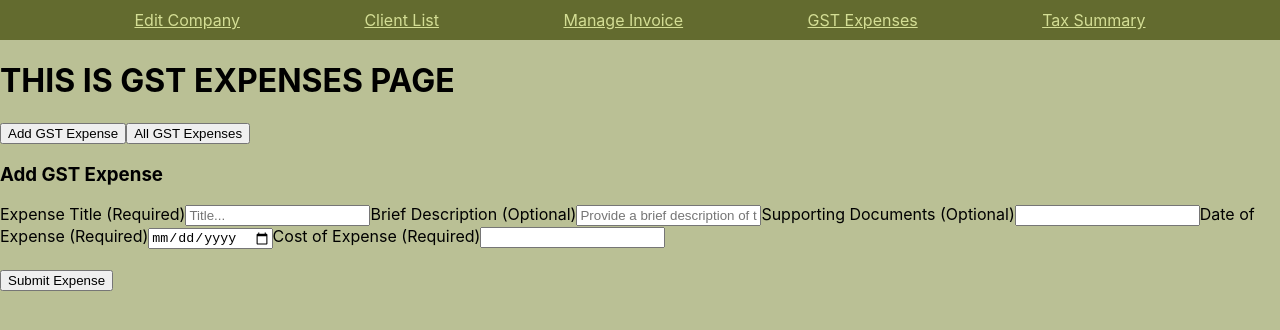
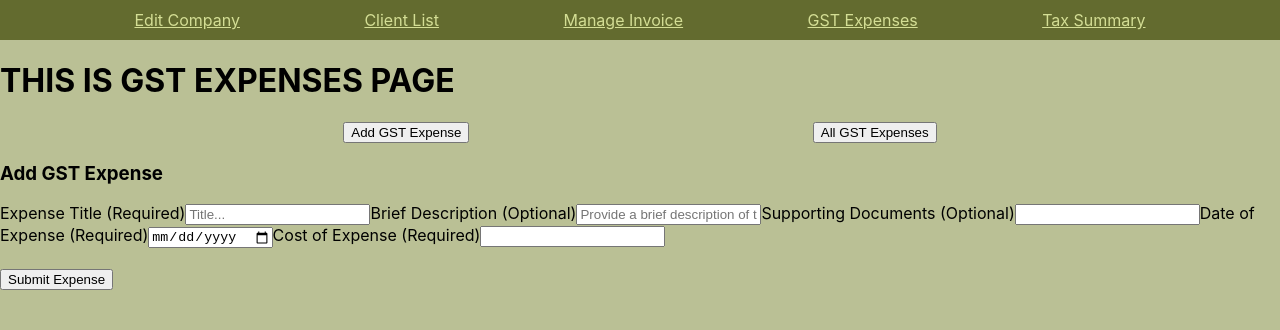
Before and after one commit to rafaelmarcoo/invoice-system-frontend, a React (Create React App) app: page /gstexpenses in a window 1280 px wide. Shown: the top 330 px of the page. Built offline with nearby package versions, Linux system fonts and the light colour scheme.

Commit message:
Edited className and applied styling on secondary navbars

```diff
--- a/src/App.css
+++ b/src/App.css
@@ -39,8 +39,8 @@ code {
 }
 /****************************************************************************/
 
-/* ManageInvoicePages NavBar Styling */
-.manage-invoices-navbar {
+/* Secondary NavBar Styling */
+.secondary-navbar {
   display: flex;
   justify-content: space-evenly;
 }
--- a/src/GSTExpenses/GSTExpensesNavbar.js
+++ b/src/GSTExpenses/GSTExpensesNavbar.js
@@ -1,6 +1,6 @@
 export const GSTExpensesNavbar = (props) => {
     return (
-        <div className="gst-expenses-navbar">
+        <div className="secondary-navbar">
             <button onClick={() => props.toggleTable("add")}>Add GST Expense</button>
             <button onClick={() => props.toggleTable("view")}>All GST Expenses</button>
         </div>
--- a/src/ManageInvoices/ManageInvoicesNavbar.js
+++ b/src/ManageInvoices/ManageInvoicesNavbar.js
@@ -1,6 +1,6 @@
 export const ManageInvoicesNavbar = (props) => {
     return (
-        <div className="manage-invoices-navbar">
+        <div className="secondary-navbar">
             <button onClick={() => props.toggleTable("sent")}>Sent Invoices</button>
             <button onClick={() => props.toggleTable("paid")}>Paid Invoices</button>
             <button onClick={() => props.toggleTable("overdue")}>Overdue Invoices</button>
```
